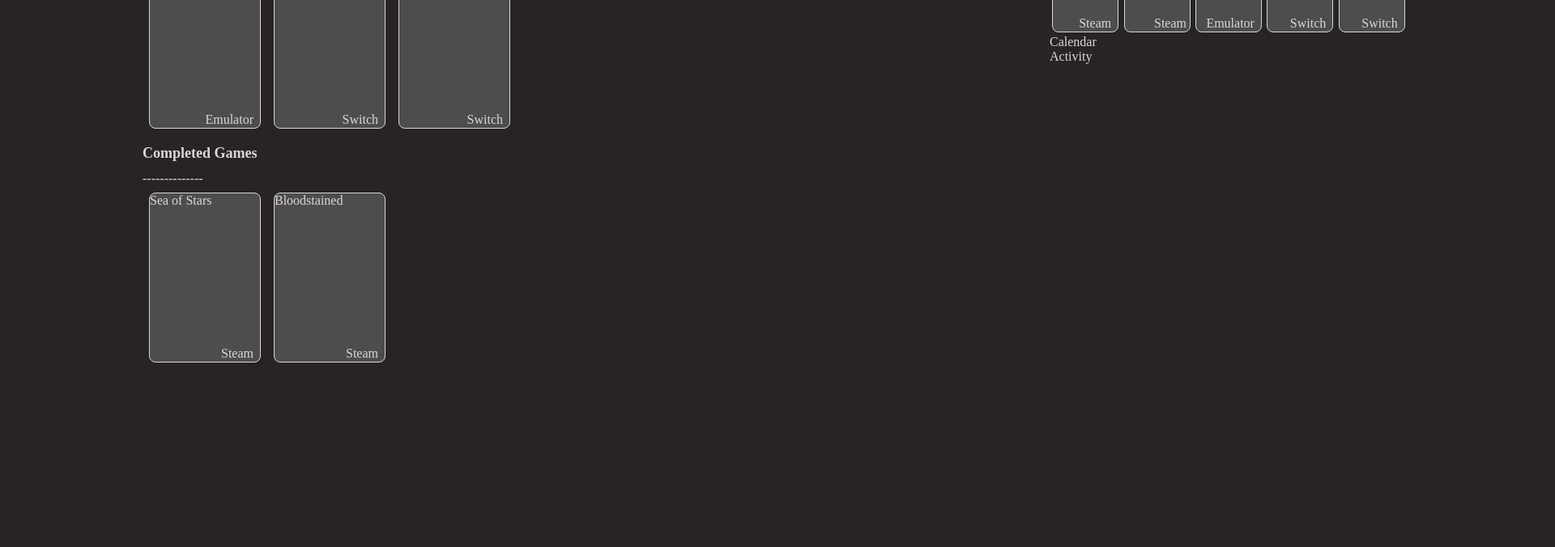
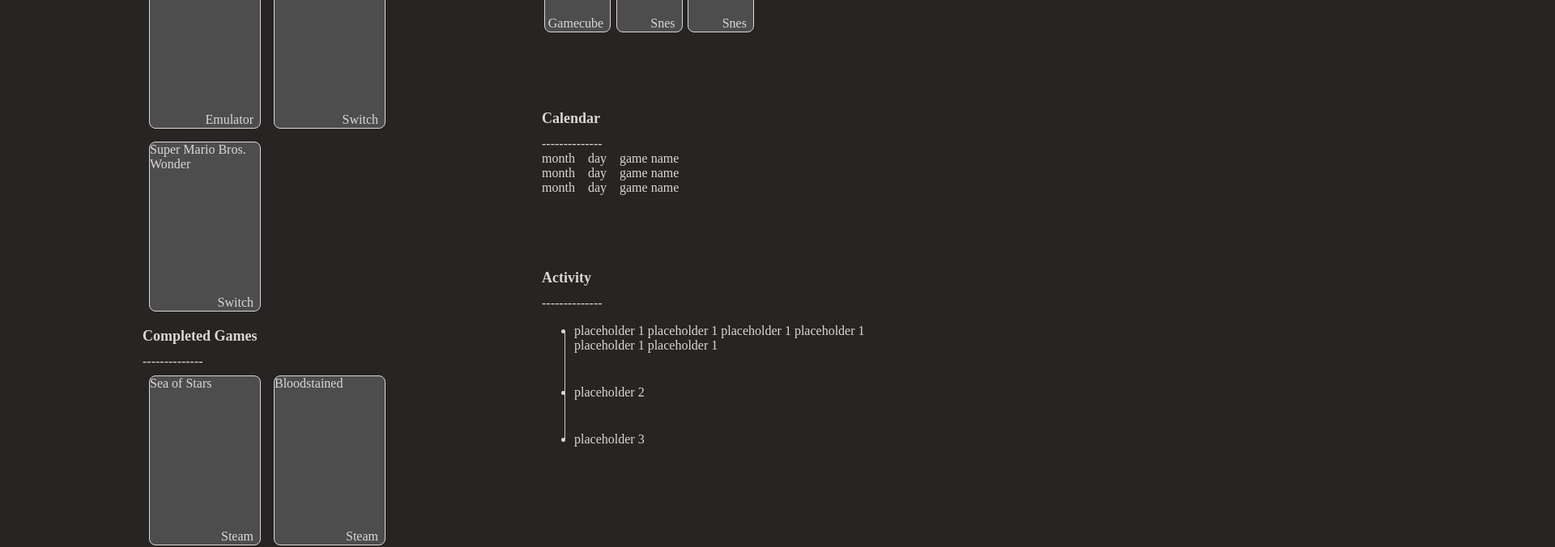
Before and after one commit to ibsuga/backlogger, a React (Vite) app: page / in a window 1280 px wide. Shown: the part 220-896 px from the top of the page at 81% size, 1920 px wide, since content can reach past the window. Before the commit the page ends 800 px from the top, so only its background shows below. Built offline with nearby package versions, Linux system fonts and the light colour scheme; the HTML template or start-up script is replaced by a standard one.

Commit message:
Adds calendar component, activity list & favorite filter

```diff
--- /dev/null
+++ b/src/Components/CalendarItem/CalendarItem.css
@@ -0,0 +1,5 @@
+.CalendarItem {
+    display: flex;
+    justify-content: flex-start;
+    gap: 1em;
+}
--- /dev/null
+++ b/src/Components/CalendarItem/CalendarItem.tsx
@@ -0,0 +1,15 @@
+import './CalendarItem.css'
+
+
+const CalendarItem = () => {
+    return (
+        <div className='CalendarItem'>
+            <div className='month'>month</div>
+            <div className='day'>day</div>
+            <div className='game_name'>game name</div>
+        </div>
+    )
+
+}
+
+export default CalendarItem;
--- a/src/Components/ProfilePage/ProfilePage.css
+++ b/src/Components/ProfilePage/ProfilePage.css
@@ -1,7 +1,6 @@
 .ProfilePage {
     display: grid;
-    grid-template-columns: 70em 30em;
-    display: grid;
+    grid-template-columns: auto minmax(10em, 30em);
     margin: 0 10em;
 }
 
@@ -15,4 +14,37 @@
     display: grid;
     grid-template-rows: min-content min-content min-content;
     margin: 1em;
+    gap: 5em;
 }
+
+
+/* Acitivity bullet lines test*/
+
+ul.ActivityList li {
+    position: relative;
+    margin-bottom: 0;
+    padding-bottom: 2.5em;
+}
+
+ul.ActivityList li:after {
+    position: absolute;
+    left: -26px;
+    top: 0px;
+}
+
+ul.ActivityList li:before {
+    content: '';
+    position: absolute;
+    left: -12px;
+    border-left: 1px solid hsl(0, 0%, 80%);
+    height: 100%;
+    width: 1px;
+}
+
+ul.ActivityList li:first-child:before {
+    top: 10px;
+}
+
+ul.ActivityList li:last-child:before {
+    height: 10px;
+}
--- a/src/Components/ProfilePage/ProfilePage.tsx
+++ b/src/Components/ProfilePage/ProfilePage.tsx
@@ -1,6 +1,7 @@
 import './ProfilePage.css';
 import Section from '../Section/Section';
 import { game_data, gameType } from '../../data/game_data';
+import CalendarItem from '../CalendarItem/CalendarItem';
 
 const ProfilePage = () => {
 
@@ -15,6 +16,10 @@ const ProfilePage = () => {
             return true;
         }
     })
+
+    //Favorites filter
+    let filter_favorite = [...game_data];
+    filter_favorite = filter_favorite.filter((game: gameType) => game.favorite === 'checked')
 
     return (
         <div className="ProfilePage">
@@ -31,10 +36,24 @@ const ProfilePage = () => {
                 <div className='Favorites'>
                     <h1>Favorites</h1>
                     <div className='Separator'>--------------</div>
-                    <Section gameList={game_data} cardSize='small' />
+                    <Section gameList={filter_favorite} cardSize='small' />
                 </div>
-                <div className='Calendar'>Calendar</div>
-                <div className='Activity'>Activity</div>
+                <div className='Calendar'>
+                    <h1>Calendar</h1>
+                    <div className='Separator'>--------------</div>
+                    <CalendarItem />
+                    <CalendarItem />
+                    <CalendarItem />
+                </div>
+                <div className='Activity'>
+                    <h1>Activity</h1>
+                    <div className='Separator'>--------------</div>
+                    <ul className='ActivityList'>
+                        <li>placeholder 1 placeholder 1 placeholder 1 placeholder 1 placeholder 1 placeholder 1</li>
+                        <li>placeholder 2</li>
+                        <li>placeholder 3</li>
+                    </ul>
+                </div>
             </div>
         </div>
     )
--- a/src/data/game_data.tsx
+++ b/src/data/game_data.tsx
@@ -3,12 +3,16 @@ export type gameType = {
     name: string,
     platform: string,
     status: string,
+    favorite: string,
 }
 
 export const game_data = [
-    { name: 'Sea of Stars', platform: 'steam', status: 'completed', },
-    { name: 'Bloodstained', platform: 'steam', status: 'completed', },
-    { name: 'The Legend of Zelda: Majora\'s Mask', platform: 'emulator', status: 'to-play', },
-    { name: 'Persona 5', platform: 'Switch', status: 'to-play', },
-    { name: 'Super Mario Bros. Wonder', platform: 'switch', status: 'to-play', },
+    { name: 'Sea of Stars', platform: 'steam', status: 'completed', favorite: '' },
+    { name: 'Bloodstained', platform: 'steam', status: 'completed', favorite: '' },
+    { name: 'The Legend of Zelda: Majora\'s Mask', platform: 'emulator', status: 'to-play', favorite: '' },
+    { name: 'Persona 5', platform: 'Switch', status: 'to-play', favorite: '' },
+    { name: 'Super Mario Bros. Wonder', platform: 'switch', status: 'to-play', favorite: '' },
+    { name: 'The Legend of Zelda: The Wind Waker', platform: 'gamecube', status: 'completed', favorite: 'checked' },
+    { name: 'Super Mario World', platform: 'snes', status: 'completed', favorite: 'checked' },
+    { name: 'Yoshi\'s Island', platform: 'snes', status: 'completed', favorite: 'checked' },
 ]
```
